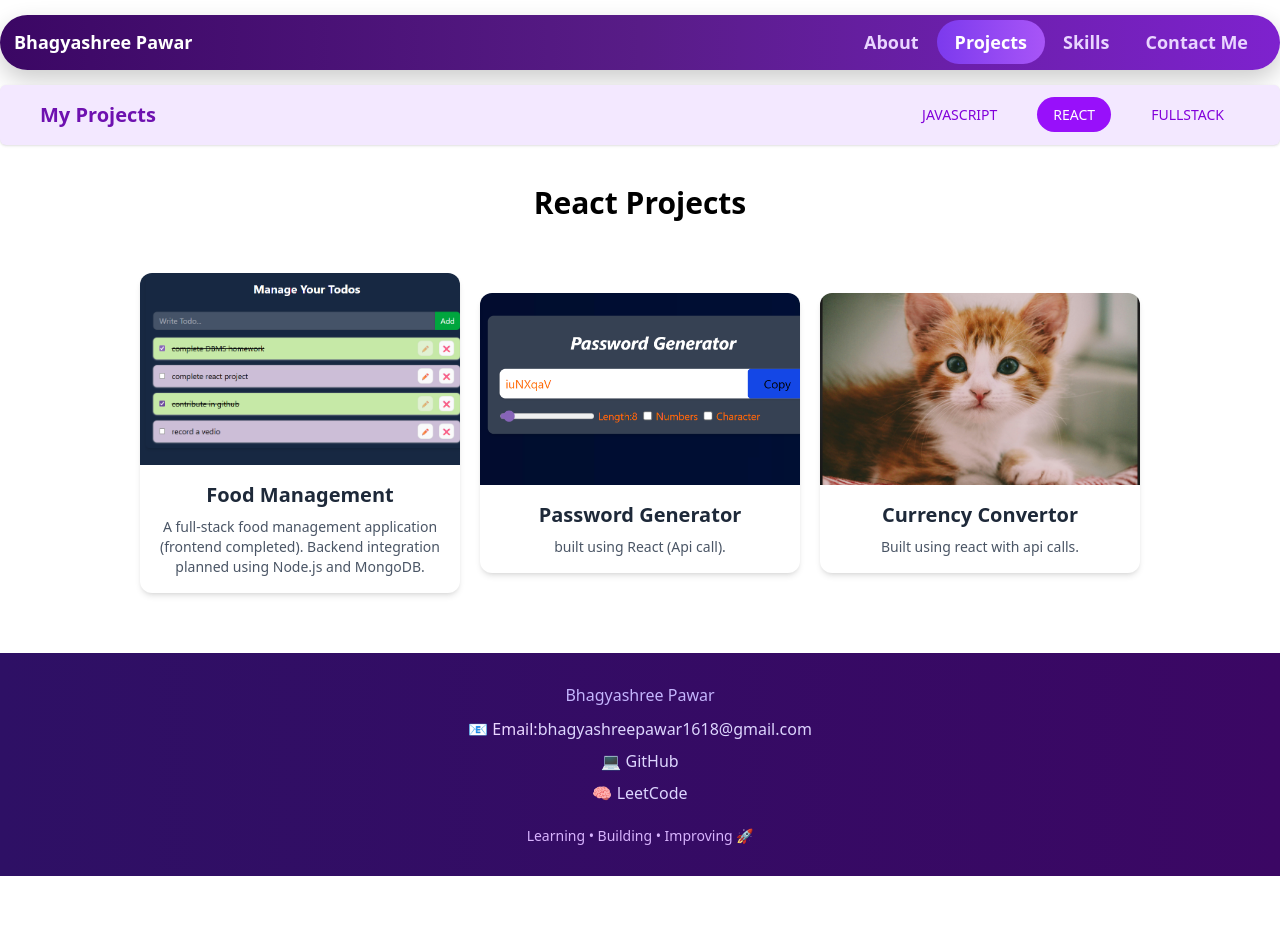
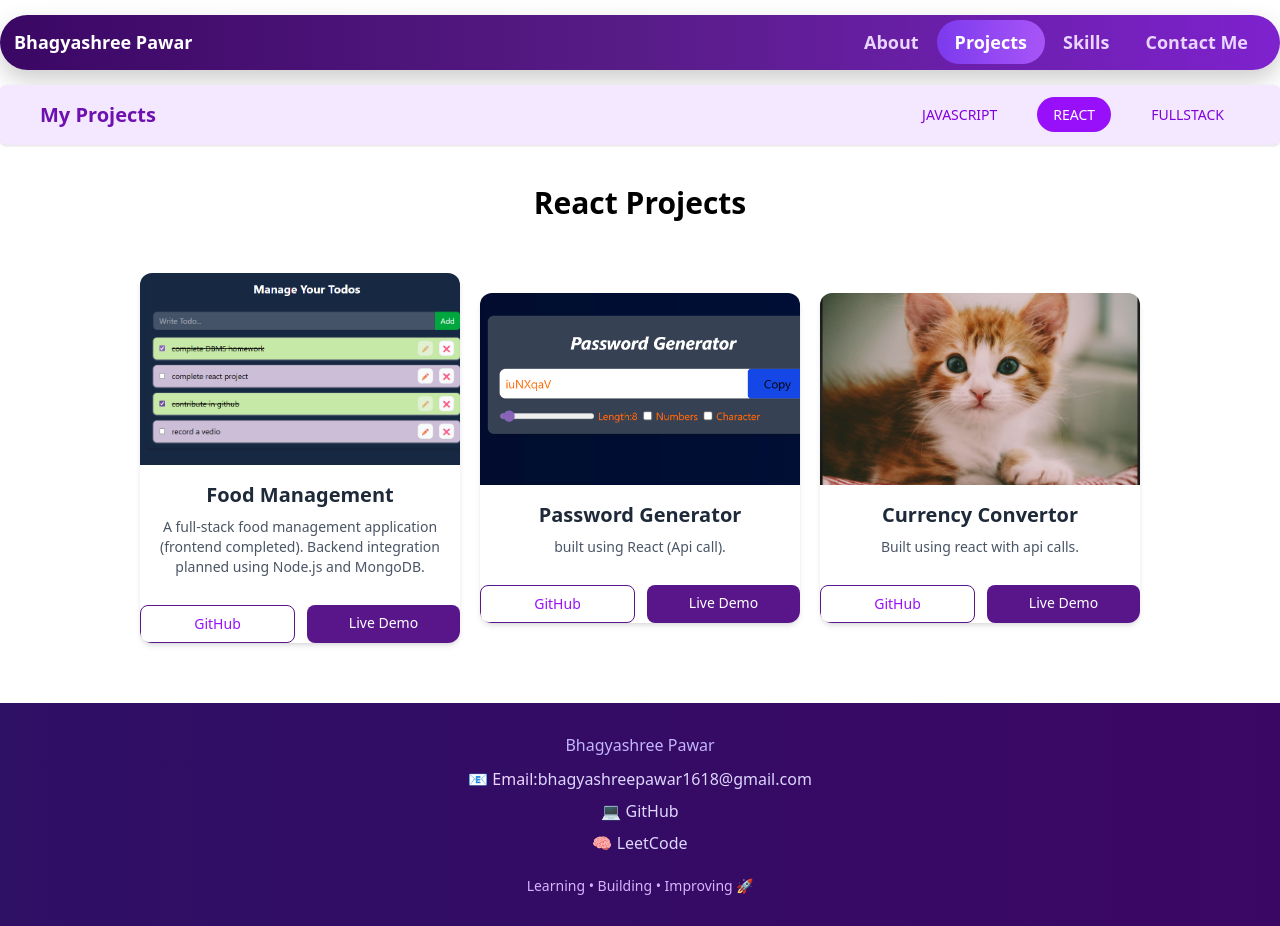
Before and after one commit to bhagyashreepawar1618/Portfolio, a React (Vite) app: page /projects/react in a window 1280 px wide. Before the commit the page ends 876 px from the top, so only its background shows below. Built offline with nearby package versions, Linux system fonts and the light colour scheme.

Commit message:
added git hub and live demo link styling

```diff
--- a/src/Layoutcomponents/Project/Card.jsx
+++ b/src/Layoutcomponents/Project/Card.jsx
@@ -1,6 +1,6 @@
 import React from 'react';
 
-function Card({ cardName, image, projectInfo }) {
+function Card({ cardName, image, projectInfo, githublink, liveDemoLink }) {
   return (
     <div className="w-80 bg-white rounded-xl shadow-md overflow-hidden hover:shadow-xl transition-shadow duration-300">
       {/* Image */}
@@ -18,6 +18,27 @@ function Card({ cardName, image, projectInfo }) {
 
         <p className="text-gray-600 text-sm">{projectInfo}</p>
       </div>
+
+      {/* Buttons */}
+      <div className="flex gap-3 mt-3">
+        <a
+          href={githublink}
+          target="_blank"
+          rel="noopener noreferrer"
+          className="flex-1 text-center px-4 py-2 text-sm font-medium border border-purple-900 text-purple-600 rounded-lg  "
+        >
+          GitHub
+        </a>
+
+        <a
+          href={liveDemoLink}
+          target="_blank"
+          rel="noopener noreferrer"
+          className="flex-1 text-center px-4 py-2 text-sm font-medium bg-purple-900 text-white rounded-lg hover:bg-purple-500 transition-all duration-300"
+        >
+          Live Demo
+        </a>
+      </div>
     </div>
   );
 }
```
